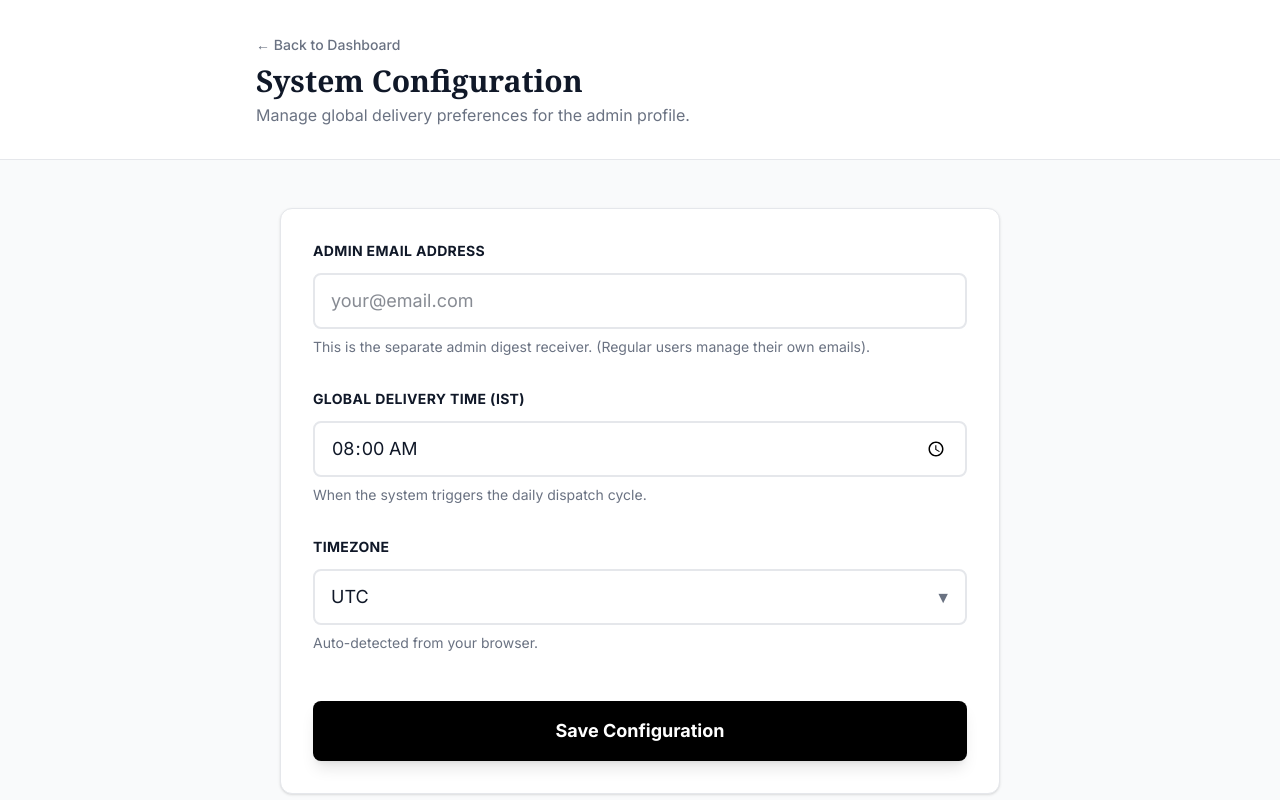
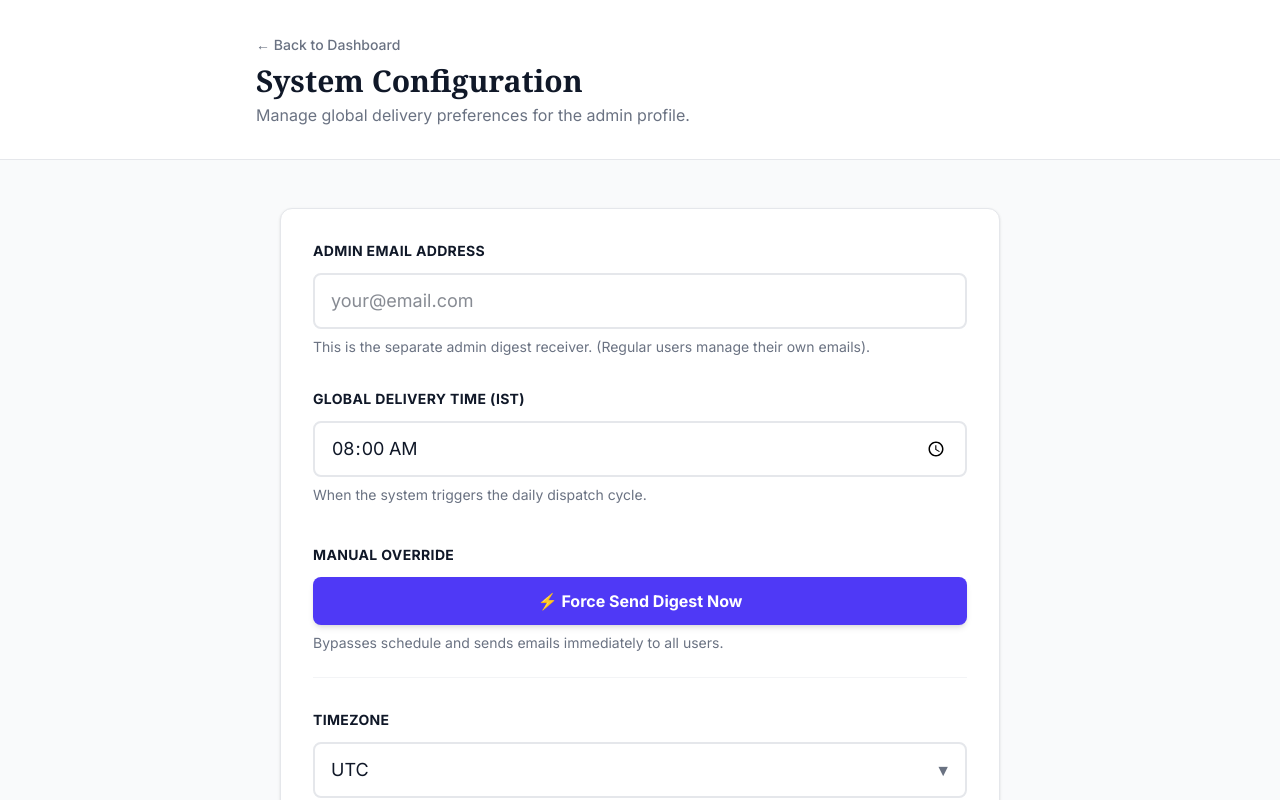
Before and after one commit to heyybhargav/personal-newsletter, a Next.js app: page /settings in a window 1280 px wide. Shown: the top 800 px of the page. Built offline with nearby package versions, Linux system fonts and the light colour scheme; no server answers; the database is empty.

Commit message:
Feat: Add Force Dispatch button to Settings

```diff
--- a/app/settings/page.tsx
+++ b/app/settings/page.tsx
@@ -9,6 +9,7 @@ export default function SettingsPage() {
     const [timezone, setTimezone] = useState('');
     const [loading, setLoading] = useState(true);
     const [saving, setSaving] = useState(false);
+    const [runningCron, setRunningCron] = useState(false);
     const [message, setMessage] = useState('');
 
     useEffect(() => {
@@ -31,6 +32,29 @@ export default function SettingsPage() {
             console.error('Error fetching settings:', error);
         } finally {
             setLoading(false);
+        }
+    };
+
+    const handleForceDispatch = async () => {
+        if (!confirm('This will trigger the digest dispatch for ALL users regardless of time settings. Continue?')) return;
+
+        setRunningCron(true);
+        setMessage('');
+
+        try {
+            const res = await fetch('/api/cron');
+            const data = await res.json();
+
+            if (res.ok) {
+                setMessage('✅ Dispatch triggered successfully! Check your inbox momentarily.');
+                console.log(data);
+            } else {
+                setMessage(`Error: ${data.message || 'Cron failed'}`);
+            }
+        } catch (error) {
+            setMessage('Failed to trigger dispatch');
+        } finally {
+            setRunningCron(false);
         }
     };
 
@@ -121,6 +145,30 @@ export default function SettingsPage() {
                                 </p>
                             </div>
 
+                            <div className="pt-2 pb-6 border-b border-gray-100">
+                                <label className="block text-sm font-bold text-gray-900 uppercase tracking-wide mb-3">
+                                    Manual Override
+                                </label>
+                                <button
+                                    type="button"
+                                    onClick={handleForceDispatch}
+                                    disabled={runningCron}
+                                    className="w-full bg-indigo-600 text-white py-3 rounded-lg hover:bg-indigo-700 transition font-bold shadow-md flex items-center justify-center gap-2"
+                                >
+                                    {runningCron ? (
+                                        <>
+                                            <div className="w-5 h-5 border-2 border-white/30 border-t-white rounded-full animate-spin"></div>
+                                            Dispatching...
+                                        </>
+                                    ) : (
+                                        '⚡ Force Send Digest Now'
+                                    )}
+                                </button>
+                                <p className="text-sm text-gray-500 mt-2">
+                                    Bypasses schedule and sends emails immediately to all users.
+                                </p>
+                            </div>
+
                             <div>
                                 <label className="block text-sm font-bold text-gray-900 uppercase tracking-wide mb-3">
                                     Timezone
```
